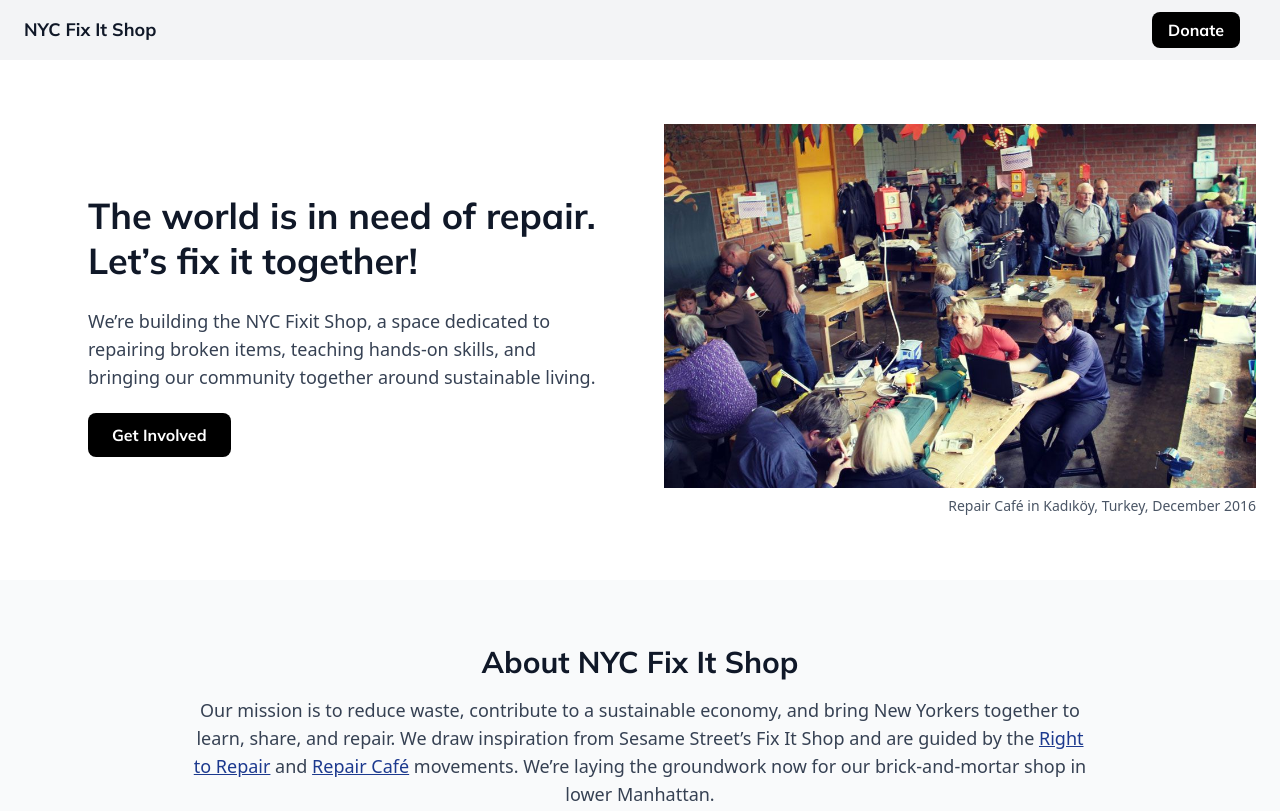
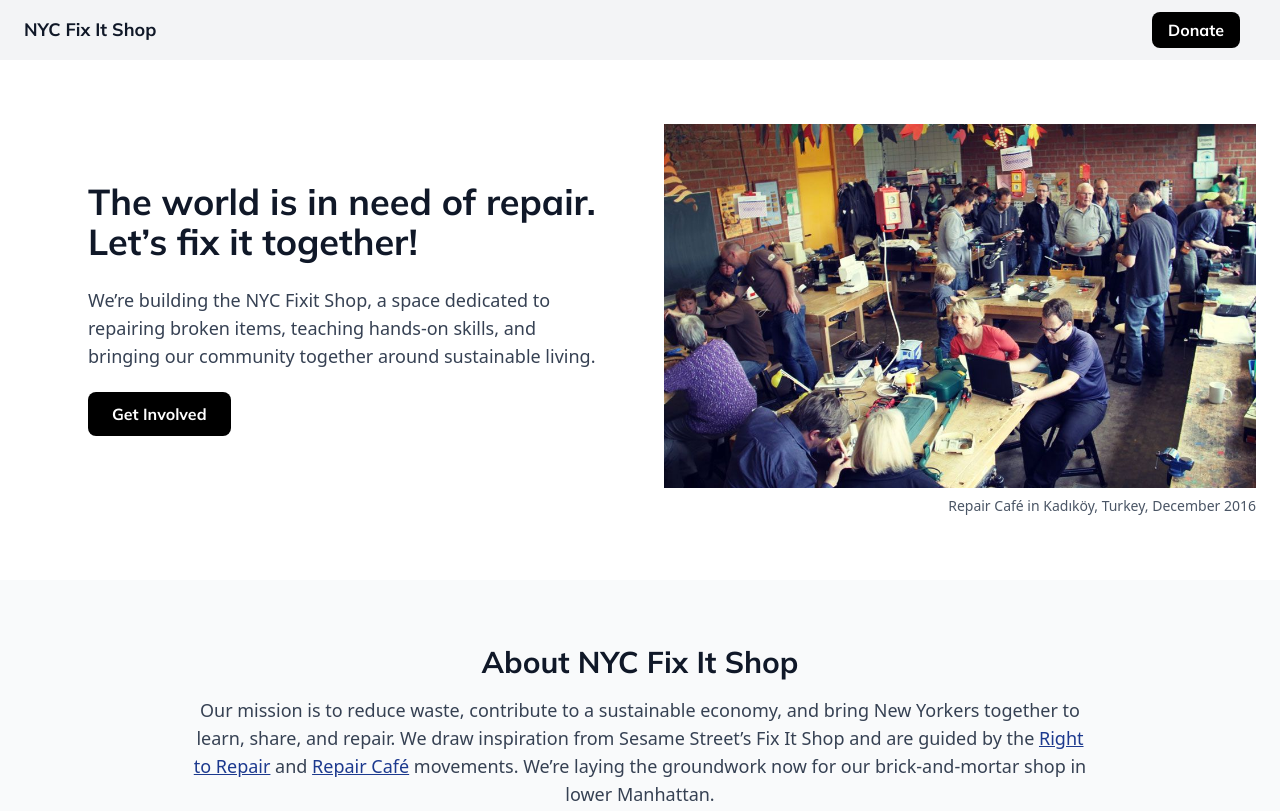
Before and after one commit to jonathan-hooper-osf/nycfixitshop.org, a website: page site/index.html in a window 1280 px wide. Shown: the top 811 px of the page. Drawn offline with Linux system fonts and the light colour scheme.

Commit message:
Adjust hero style and line spacing

```diff
--- a/site/index.html
+++ b/site/index.html
@@ -35,8 +35,8 @@
     <!-- Hero Section -->
     <section class="flex flex-col md:flex-row items-center max-w-8xl mx-auto px-4 py-2 md:px-6 md:py-16 space-y-8 md:space-y-0">
       <!-- Text Content -->
-      <div class="max-w-lg md:m-16 my-16 md:text-left text-center">
-        <h1 class="text-4xl mb-6 leading-tight mulish-700">
+      <div class="max-w-lg md:mx-16 mt-8 mb-16 md:text-left text-center">
+        <h1 class="text-4xl mb-6 mulish-700">
           The world is in need of repair. Let’s fix it together!
         </h1>
         <p class="text-lg mb-8 text-gray-700">
```
Also changed, not shown: site/css/styles.css.
